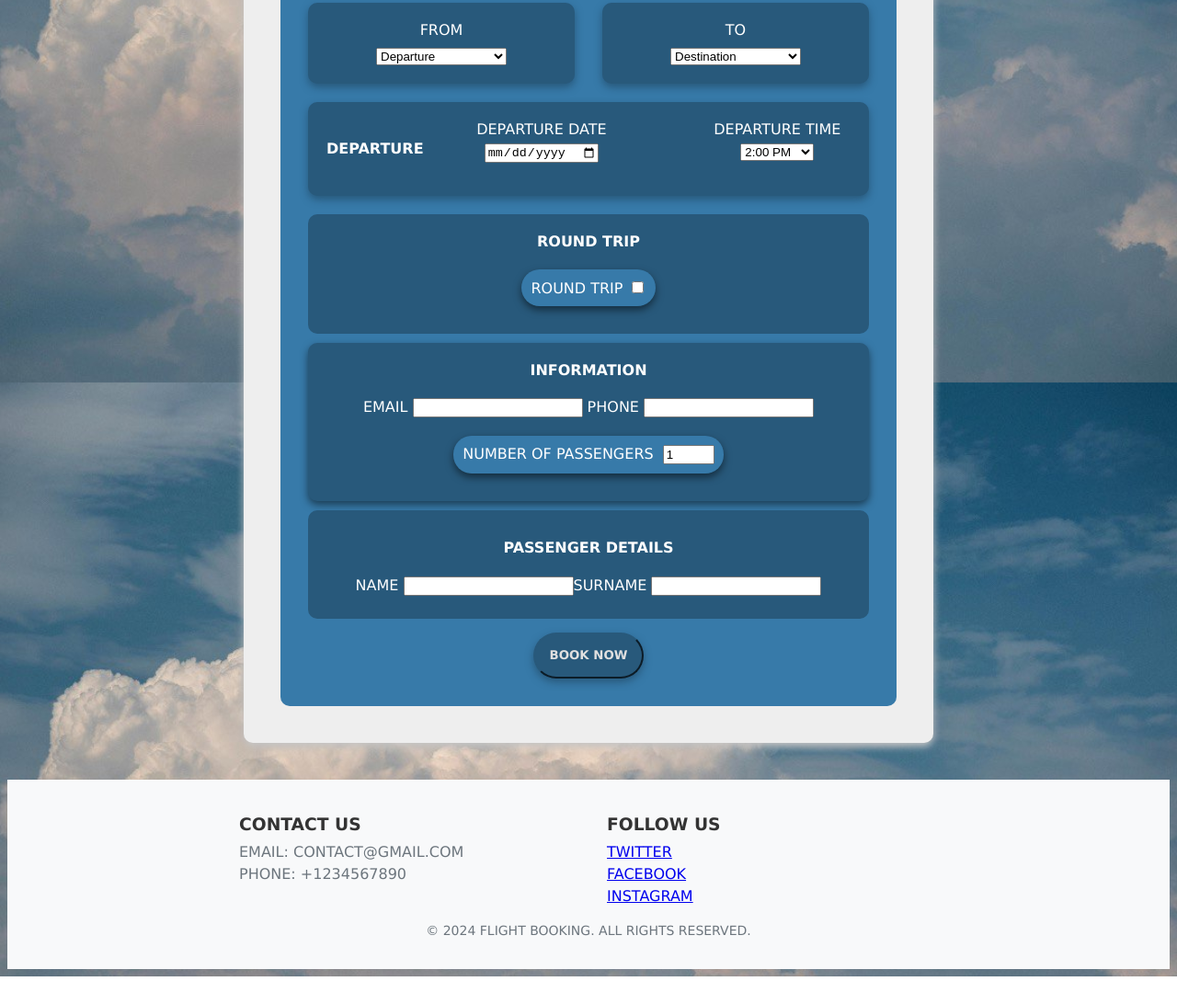
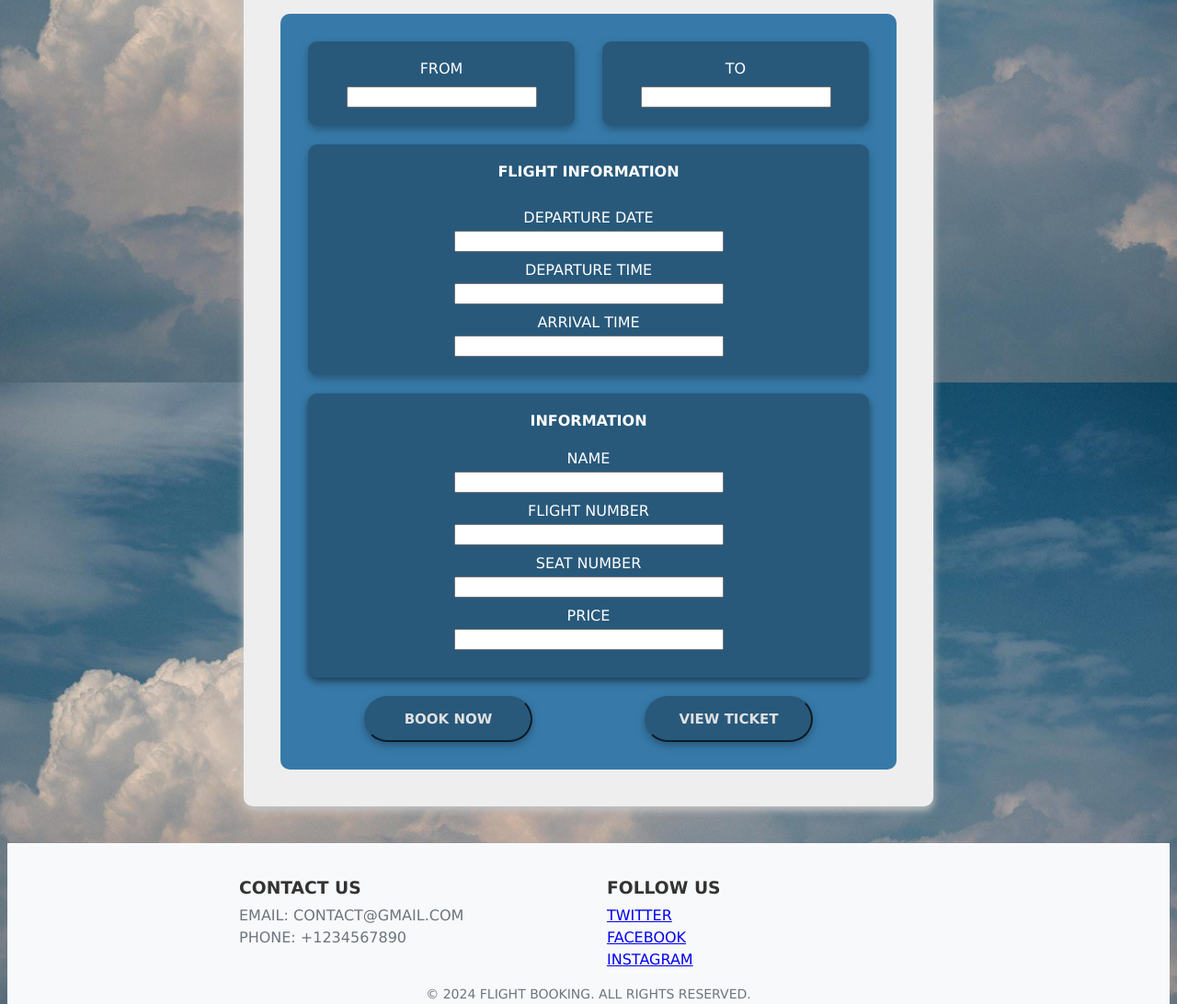
Before and after one commit to sama717/flight-booking, a plain HTML site: page pages/booking.html in a window 1280 px wide. Shown: the part 384-1476 px from the top of the page at 92% size. Before the commit the page ends 1446 px from the top, so only its background shows below. Drawn offline with Linux system fonts and the light colour scheme.

Commit message:
Form changed

```diff
--- a/pages/bookinStyles.css
+++ b/pages/bookinStyles.css
@@ -13,14 +13,13 @@
 }
 
 /*Style for header*/
-.header {
+header {
   color: #fff;
   padding: 20px 0;
   text-align: center;
   font-size: large;
   font-family: sans-serif;
   position: relative;
-  top: -634px;
 }
 
 .logo h1 {
@@ -128,42 +127,51 @@ label {
   margin-bottom: 10px;
   /* Add some space below labels */
 }
-
 .depart {
   margin: 20px auto;
-  /* Set margin to auto to center horizontally */
   padding: 20px;
   background-color: var(--blue-main);
   border-color: black;
   color: var(--white);
   border-radius: 10px;
-  /* Add rounded corners */
   box-shadow: 0px 4px 8px 0px rgba(25, 55, 77, 0.5);
-  /* Add box shadow */
   width: calc(100% - 40px);
-  /* Set width to 100% of parent width minus the total horizontal padding */
   text-align: center;
   display: flex;
-  justify-content: space-between;
-  /* Space elements evenly */
-  align-items: flex-start;
-  /* Align items to the top */
+  flex-direction: column; /* Adjust to display elements in a column */
+  align-items: center; /* Center elements horizontally */
+}
+
+.depart h4 {
+  margin-top: 0; /* Remove default margin for h4 */
 }
 
 .depart1,
-.depart2 {
-  flex: 0 0 45%;
-  /* Set flex basis for equal width */
+.depart2,
+.depart3 {
+  width: 100%; /* Set width to 100% */
+  display: flex;
+  flex-direction: column; /* Adjust to display elements in a column */
+  align-items: center; /* Center elements horizontally */
+  margin-top: 10px; /* Add margin between elements */
 }
 
 .depart1 label,
-.depart2 label {
+.depart2 label,
+.depart3 label {
   display: block;
-  /* Display labels as block */
   margin-bottom: 5px;
-  /* Add some space below labels */
 }
 
+.depart1 input,
+.depart2 input,
+.depart3 input {
+  width: 50%; /* Adjust input width as needed */
+}
+
+input{
+  font-size: 15px;
+}
 button {
   background-color: var(--blue-main);
   color: var(--platinum);
@@ -177,14 +185,13 @@ button {
   margin: auto;
   /* Center the button horizontally */
   display: block;
-  font-size: 20;
+  font-size: 15px;
 }
 
 button:hover {
   background-color: var(--platinum);
   color: var(--blue-contrast);
 }
-
 #main-passenger-details {
   padding: 20px;
   background-color: var(--blue-main);
@@ -193,6 +200,21 @@ button:hover {
   border-radius: 10px;
   box-shadow: 0px 4px 8px 0px rgba(0, 0, 0, 0.5);
   align-items: center;
+  text-align: center;
+}
+
+#main-passenger-details h4 {
+  margin-top: 0;
+}
+
+#main-passenger-details label {
+  display: block;
+  margin-bottom: 5px;
+}
+
+#main-passenger-details input {
+  width: 50%;
+  margin-bottom: 10px; /* Add margin between input fields */
 }
 
 .booking {
@@ -204,77 +226,28 @@ button:hover {
   border-radius: 10px;
 }
 
-.round-trip {
-  padding: 10px;
-  background-color: var(--blue-contrast);
-  border-radius: 20px;
-  width: fit-content;
-  box-shadow: 0px 4px 8px 0px rgba(0, 0, 0, 0.5);
-  margin-bottom: 10px;
-  /* Add margin for spacing */
+.button-container {
+  display: flex;
+  justify-content: space-between;
+  margin-top: 20px; /* Add margin for spacing */
 }
 
-.round-trip:hover {
+.button-container button {
+  background-color: var(--blue-main);
+  color: var(--platinum);
+  border-radius: 40px;
+  width: 30%; /* Adjust button width */
+  height: 50px;
+  box-shadow: 0px 4px 8px 0px rgba(25, 55, 77, 0.5);
+  border-color: #28597B;
+  font-family: 'Lucida Sans', 'Lucida Sans Regular', 'Lucida Grande', 'Lucida Sans Unicode', Geneva, Verdana, sans-serif;
+  font-weight: bolder;
+  font-size: 15px;
+}
+
+.button-container button:hover {
   background-color: var(--platinum);
   color: var(--blue-contrast);
-  border-color: var(--blue-main);
-  box-shadow: 0px 4px 8px 0px rgba(0, 0, 0, 0.5);
-}
-
-.return-trip {
-  display: block;
-  background-color: var(--blue-main);
-  padding: 20px;
-  border-radius: 10px;
-  display: flex;
-  /* Use flexbox */
-  justify-content: center;
-  /* Center content horizontally */
-  align-items: center;
-  /* Center content vertically */
-  flex-direction: column;
-  /* Stack items vertically */
-}
-
-.no-passengers {
-  padding: 10px;
-  background-color: var(--blue-contrast);
-  border-radius: 20px;
-  width: fit-content;
-  border-color: var(--blue-main);
-  box-shadow: 0px 4px 8px 0px rgba(0, 0, 0, 0.5);
-  margin: 20px auto 10px;
-  /* Center the container horizontally and reduce bottom margin */
-  text-align: center;
-  /* Center the text horizontally */
-}
-
-.no-passengers:hover {
-  background-color: var(--platinum);
-  color: var(--blue-contrast);
-  border-color: var(--blue-main);
-  box-shadow: 0px 4px 8px 0px rgba(0, 0, 0, 0.5);
-}
-
-.num {
-  margin-left: 5px;
-}
-
-#passenger-details {
-  padding-bottom: 25px;
-  margin-bottom: 15px;
-}
-
-.return-trip h4,
-#main-passenger-details h4 {
-  margin-top: 0;
-  /* Remove top margin for h4 elements */
-}
-
-.pass {
-  padding-top: 10px;
-  background-color: var(--blue-main);
-  border-radius: 10px;
 }
 
 #footer {
@@ -284,7 +257,6 @@ button:hover {
   width: 100%;
   /* Set width to 100% */
   margin-top: 40px;
-  width: 100;
 }
 
 #footer .footer-container {
--- a/pages/booking.html
+++ b/pages/booking.html
@@ -28,76 +28,44 @@
                 <div id="cities">
                     <div class="container">
                         <label for="from">From</label>
-                        <select id="from" name="from" required>
-                            <option value="">Departure</option>
-                            <option value="JFK">New York City (JFK)</option>
-                            <option value="LAX">Los Angeles (LAX)</option>
-                            <option value="ORD">Cairo (CAI)</option>
-                        </select>
+                        <input type="text">
                     </div>
                     <div class="container">
                         <label for="to">To</label>
-                        <select id="to" name="to" required>
-                            <option value="">Destination</option>
-                            <option value="JFK">New York City (JFK)</option>
-                            <option value="LAX">Los Angeles (LAX)</option>
-                            <option value="ORD"> CAIRO (CAI)</option>
-                        </select>
+                        <input type="text">
                     </div>
                 </div>
                 <div class="depart">
-                    <h4>Departure</h4>
+                    <h4>Flight Information</h4>
                     <div class="depart1">
                         <label for="departure-date">Departure Date</label>
-                        <input type="date" id="departure-date" name="departure-date" required>
+                        <input type="text" id="departure-date" name="departure-date" required>
                     </div>
                     <div class="depart2">
                         <label for="departure-time">Departure Time</label>
-                        <select id="departure-time" name="departure-time" required>
-                            <option value="14:00">2:00 PM</option>
-                            <option value="19:00">7:00 PM</option>
-                            <option value="00:00">12:00 AM</option>
-                            <option value="04:00">4:00 AM</option>
-                        </select>
+                        <input type="text">
                     </div>
-                </div>
-                <div class="return-trip">
-                    <h4>Round Trip</h4>
-                    <div class="round-trip">
-                        <label for="return-checkbox">Round Trip</label>
-                        <input type="checkbox" id="return-checkbox" name="return-checkbox">
-                    </div>
-                    <div id="return-details" style="display: none;">
-                        <label for="arrival-date">Return Date</label>
-                        <input type="date" id="arrival-date" name="arrival-date">
-                        <label for="arrival-time">Return Time</label>
-                        <select id="arrival-time" name="arrival-time">
-                            <option value="14:00">2:00 PM</option>
-                            <option value="19:00">7:00 PM</option>
-                            <option value="00:00">12:00 AM</option>
-                            <option value="04:00">4:00 AM</option>
-                        </select>
+                    <div class="depart3">
+                        <label for="departure-time">Arrival Time</label>
+                        <input type="text">
                     </div>
                 </div>
                 <div id="main-passenger-details">
                     <h4>Information</h4>
-                    <label for="email">Email</label>
-                    <input type="email" id="email" name="email" required>
-                    <label for="phone">Phone</label>
-                    <input type="tel" id="phone" name="phone" required>
+                    <label for="name">Name</label>
+                    <input type="text">
+                    <label for="flight-number">Flight Number</label>
+                    <input type="Text">
                     <br>
-                    <div class="no-passengers">
-                        <label for="passengers">Number of Passengers</label>
-                        <input class="num" type="number" id="passengers" name="passengers" min="1" max="10" value="1" required>
-                    </div>
+                    <label for="seat-number">Seat Number</label>
+                    <input type="Text">
+                    <label for="Price">Price</label>
+                    <input type="Text">
                 </div>
-                <div class="pass">
-                <h4>Passenger Details</h4>
-                <div id="passenger-details">
-                    <!-- Passenger details will be dynamically added here -->
+                <div class="button-container">
+                    <button type="submit">BOOK NOW</button>
+                    <button type="submit">VIEW TICKET</button>
                 </div>
-                </div>
-                <button type="submit">BOOK NOW</button>
             </form>
         </div>
     </div>
--- a/pages/script.js
+++ /dev/null
@@ -1,132 +0,0 @@
-document.addEventListener('DOMContentLoaded', function () {
-  const returnCheckbox = document.getElementById('return-checkbox');
-  const returnDetailsDiv = document.getElementById('return-details');
-  const form = document.getElementById('booking-form');
-  const passengersInput = document.getElementById('passengers');
-  const passengerDetailsDiv = document.getElementById('passenger-details');
-  const departureDateInput = document.getElementById('departure-date');
-  const arrivalDateInput = document.getElementById('arrival-date');
-  const fromSelect = document.getElementById('from');
-  const toSelect = document.getElementById('to');
-
-  // Prevent '0' from being entered into the passengers input field
-  passengersInput.addEventListener('keydown', function(event) {
-      if (event.key === '0') {
-          event.preventDefault();
-      }
-  });
-
-  // Reset value to 1 if input field is manually set to 0
-  passengersInput.addEventListener('input', function() {
-      if (passengersInput.value === '0') {
-          passengersInput.value = '1';
-      }
-  });
-
-  // Prevent the user from deleting the number inside the passengers input field
-  passengersInput.addEventListener('keydown', function(event) {
-      // Check if the input field is not empty and the Backspace or Delete key is pressed
-      if (passengersInput.value !== '' && (event.key === 'Backspace' || event.key === 'Delete')) {
-          event.preventDefault(); // Prevent default behavior (deleting)
-      }
-  });
-
-  returnCheckbox.addEventListener('change', function () {
-      if (returnCheckbox.checked) {
-          returnDetailsDiv.style.display = 'block';
-          // Show error message if return date is before departure date
-          if (arrivalDateInput.value && new Date(arrivalDateInput.value) <= new Date(departureDateInput.value)) {
-              arrivalDateInput.classList.add('error');
-          }
-      } else {
-          returnDetailsDiv.style.display = 'none';
-          // Remove error message if return checkbox is unchecked
-          arrivalDateInput.classList.remove('error');
-      }
-  });
-
-  passengersInput.addEventListener('input', function () {
-      const numPassengers = parseInt(passengersInput.value);
-
-      passengerDetailsDiv.innerHTML = ''; // Clear previous inputs
-
-      for (let i = 0; i < numPassengers; i++) {
-          const passengerDiv = document.createElement('div');
-          passengerDiv.classList.add('passenger');
-
-          const firstNameLabel = document.createElement('label');
-          firstNameLabel.textContent = `Name `;
-          const firstNameInput = document.createElement('input');
-          firstNameInput.type = 'text';
-          firstNameInput.name = `passenger${i + 1}-first-name`;
-          firstNameInput.required = true;
-          firstNameLabel.appendChild(firstNameInput);
-
-          const lastNameLabel = document.createElement('label');
-          lastNameLabel.textContent = `Surname `;
-          const lastNameInput = document.createElement('input');
-          lastNameInput.type = 'text';
-          lastNameInput.name = `passenger${i + 1}-last-name`;
-          lastNameInput.required = true;
-          lastNameLabel.appendChild(lastNameInput);
-
-          passengerDiv.appendChild(firstNameLabel);
-          passengerDiv.appendChild(lastNameLabel);
-
-          passengerDetailsDiv.appendChild(passengerDiv);
-      }
-  });
-
-  departureDateInput.addEventListener('input', function () {
-      const departureDate = new Date(departureDateInput.value);
-      const arrivalDate = new Date(arrivalDateInput.value);
-
-      if (arrivalDate <= departureDate) {
-          arrivalDateInput.value = ''; // Clear return date if it's less than or equal to departure date
-          if (returnCheckbox.checked) {
-              arrivalDateInput.classList.add('error'); // Show error message if return date is before departure date
-          }
-      } else {
-          arrivalDateInput.classList.remove('error'); // Remove error message if return date is valid
-      }
-  });
-
-  form.addEventListener('submit', function (event) {
-      event.preventDefault();
-
-      // Check if all required fields are filled
-      const requiredInputs = form.querySelectorAll('input[required]');
-      let allFilled = true;
-      requiredInputs.forEach(function(input) {
-          if (!input.value.trim()) {
-              input.classList.add('required-field'); // Mark required fields as red
-              allFilled = false;
-          } else {
-              input.classList.remove('required-field');
-          }
-      });
-
-      // Check if departure city and destination city are the same
-      if (fromSelect.value === toSelect.value) {
-          alert('Departure city cannot be the same as destination city');
-          allFilled = false;
-      }
-
-      // Check if return date is before departure date
-      const departureDate = new Date(departureDateInput.value);
-      const arrivalDate = new Date(arrivalDateInput.value);
-      if (returnCheckbox.checked && arrivalDate <= departureDate) {
-          alert('Return date must be after departure date');
-          allFilled = false;
-      }
-
-      if (allFilled) {
-          // All required fields are filled and validations pass
-          alert("Booking Successful!"); // Show alert message
-      }
-  });
-
-  // Trigger input event on page load to populate initial passenger details
-  passengersInput.dispatchEvent(new Event('input'));
-
-});
```
Also changed, not shown: pages/flights.html (+1 -1 lines).
